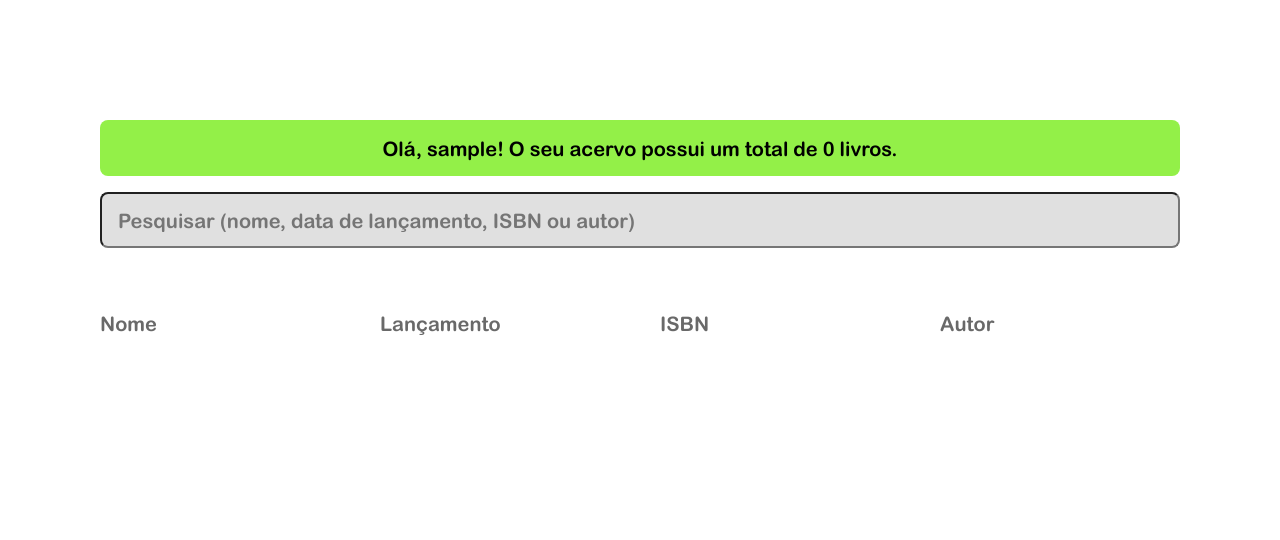
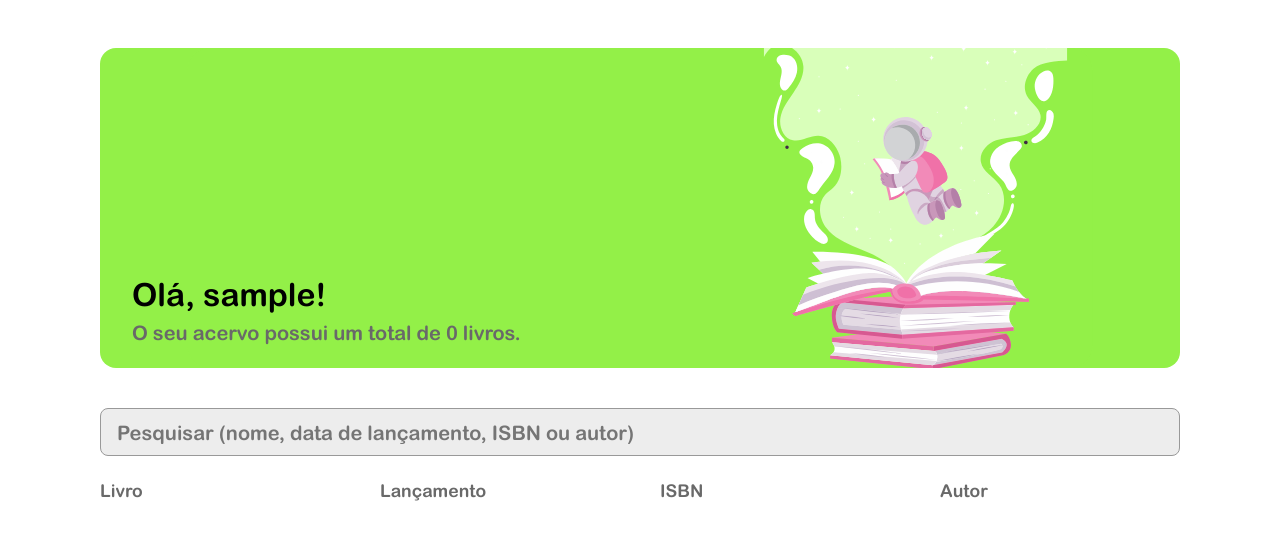
Before and after one commit to juliokozarewicz/bookberry, a Django app: page /search in a window 1280 px wide. Shown: the part 96-636 px from the top of the page. Run offline with Django 5.2, Linux system fonts and the light colour scheme; the visitor is signed in with stand-in values (Sample User, id 1); data that the repository does not hold is empty.

Commit message:
[ DESIGN ] ( desenvolvimento ) Ajuste na ui.

```diff
--- a/statics/core/css/base.css
+++ b/statics/core/css/base.css
@@ -25,9 +25,9 @@ body {
 
 #navigationbartop{
 	z-index: 1000;
-	position: relative;
+	position: fixed;
+	top: 2vh;
 
-	top: 0vh;
 	width: 100%;
 	height: 10vh;
 
@@ -43,7 +43,8 @@ body {
 }
 
 #topbarpink {
-	position: relative;
+	z-index: 1001;
+	position: fixed;
 	top: 0vh;
 
 	width: 100%;
--- a/statics/core/css/insert.css
+++ b/statics/core/css/insert.css
@@ -86,12 +86,14 @@
 #forminsert {
 	width: 50vh;
 
-	margin-bottom: 4vh;
+	margin-top: 30vh;
+	margin-bottom: 15vh;
 
 	display: flex;
 	flex-direction: column;
 	align-items: center;
 	justify-content: center;
+
 	padding-top: 5vh;
 	padding-bottom: 5vh;
 
--- a/statics/core/css/search.css
+++ b/statics/core/css/search.css
@@ -18,12 +18,12 @@
 }
 
 #inputsearch {
-	margin-top: 2vh;
+	margin-top: 5vh;
 
 	width: 100%;
-	height: 7vh;
+	height: 6vh;
 
-	background-color: var(--gray2);
+	background-color: var(--gray1);
 
 	padding-left: 2vh;
 	padding-right: 2vh;
@@ -31,28 +31,67 @@
 	font-family: title;
 	font-size: 2.5vh;
 
+	border: 0.2vh solid var(--gray3);
+
 	border-radius: 1vh;
 }
 
+#bannerimg {
+	position: absolute;
+	right: 0vh;
+
+	width: 100%;
+	height: 100%;
+}
+
 #textbbok {
+	z-index: 50;
+
+	position: relative;
+
+	font-family: title;
+	font-size: 4vh;
+	margin-left: 4dvh;
+}
+
+#textbbok2 {
+	z-index: 50;
+
+	position: relative;
+
+	font-family: title;
+	font-size: 2.5vh;
+
+	margin-top: 1vh;
+	margin-left: 4vh;
+	margin-bottom: 3vh;
+
+	color: var(--gray4);
+
+}
+
+#bannerframe {
+	position: relative;
+	margin-top: 18vh;
+
 	width: 100%;
-	height: 7vh;
+	height: 40vh;
 
-	margin-top: 15vh;
 	font-family: title;
 	font-size: 2.5vh;
 
 	background-color: var(--green);
 
 	display: flex;
-	align-items: center;
-	justify-content: center;
+	flex-direction: column;
+	align-items: start;
+	justify-content: end;
 
-	border-radius: 1vh;
+	border-radius: 2vh;
 }
 
 #frameallbooks {
-	margin-top: 8vh;
+	margin-top: 3vh;
 	margin-bottom: 10vh;
 	width: 100%;
 	flex: 1;
@@ -71,7 +110,7 @@
 	gap: 5vh;
 
 	font-family: title;
-	font-size: 2.5vh;
+	font-size: 2.2vh;
 
 	color: var(--gray4);
 }
@@ -84,7 +123,7 @@
 }
 
 #framcontent {
-	margin-top: 3vh;
+	margin-top: 4vh;
 	display: flex;
 	align-items: center;
 	justify-content: center;
@@ -92,11 +131,11 @@
 	gap: 5vh;
 
 	font-family: title;
-	font-size: 2.5vh;
+	font-size: 2.2vh;
 
 	color: var(--black);
 
-	border-bottom: 0.1vh solid var(--gray4);
+	border-bottom: 0.1vh solid var(--gray3);
 }
 
 #framcontent p {
@@ -106,6 +145,8 @@
 	white-space: nowrap;
 	overflow: hidden;
 	text-overflow: ellipsis;
+
+	padding-bottom: 1vh;
 }
 
 section{
--- a/templates/core/search.html
+++ b/templates/core/search.html
@@ -15,14 +15,18 @@
 
     <section>
 
-    <p id="textbbok">Olá, {{ user.username }}! O seu acervo possui um total de {{total_books}} livros.</p>
+    <div id="bannerframe">
+        <img id="bannerimg" src="{% static '/core/images/banner.svg' %}" />
+        <p id="textbbok">Olá, {{ user.username }}! </p>
+        <p id="textbbok2">O seu acervo possui um total de {{total_books}} livros.</p>
+    </div>
 
     <input type="text" id="inputsearch" placeholder="Pesquisar (nome, data de lançamento, ISBN ou autor)" >
 
     <div id="frameallbooks">
 
         <div id="framecab">
-            <div>Nome</div>
+            <div>Livro</div>
             <div>Lançamento</div>
             <div>ISBN</div>
             <div>Autor</div>
```
Also changed, not shown: statics/core/images/banner.svg (added).
